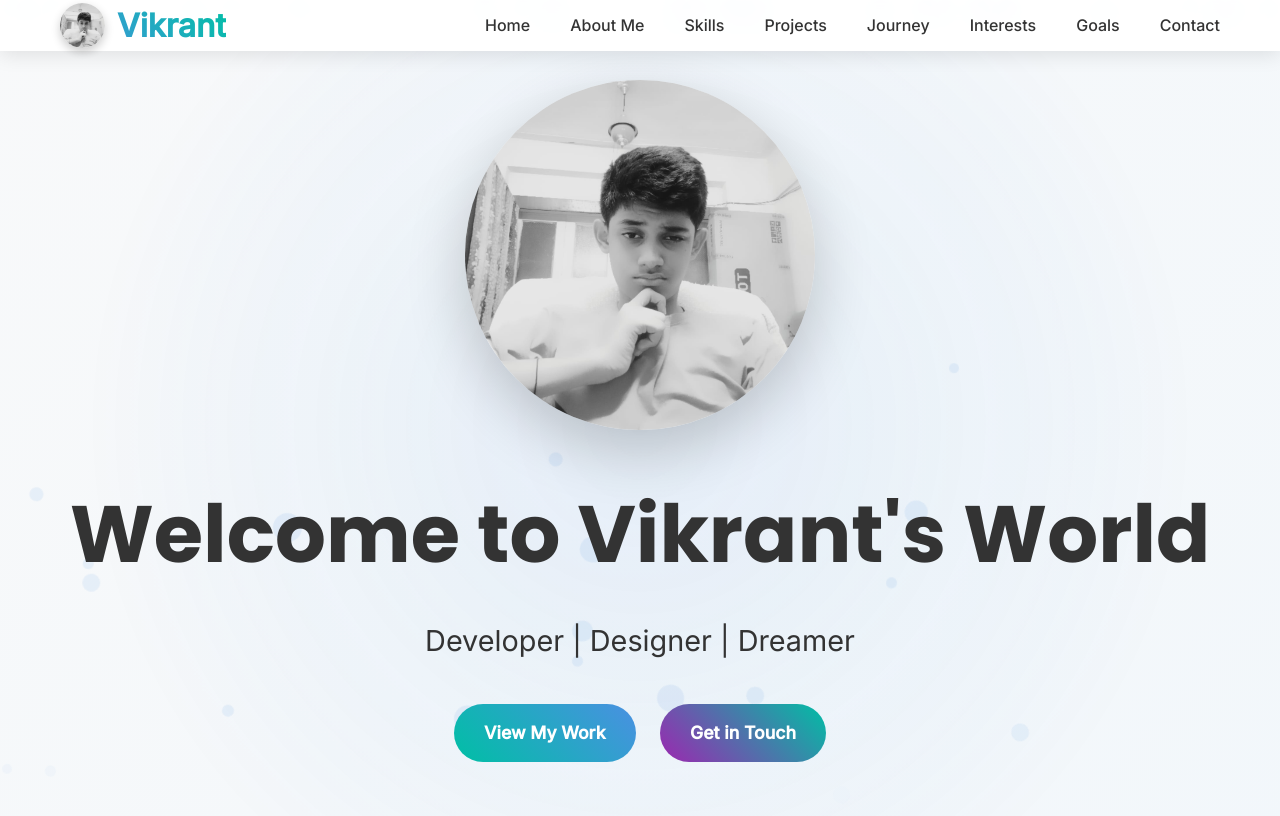
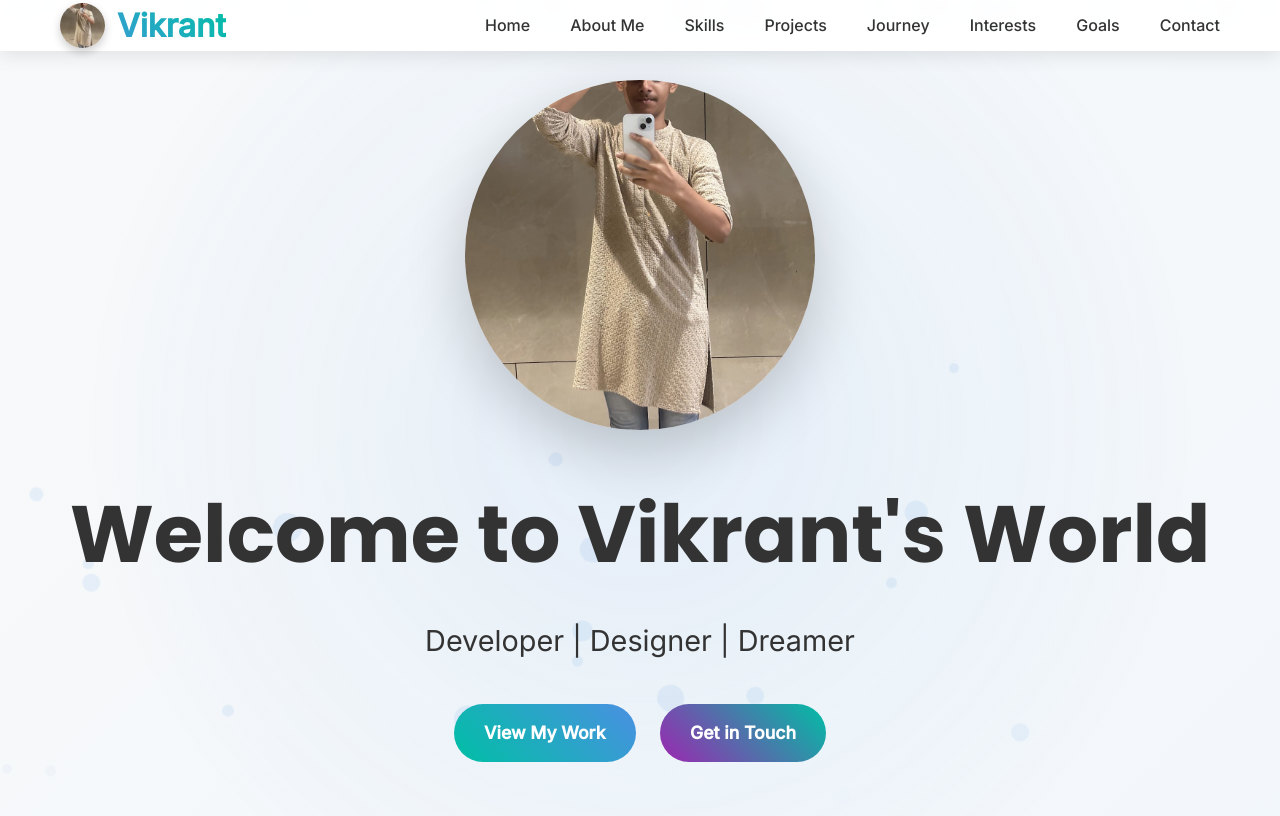
Before and after one commit to Vikrant1512-cloud/Vikrant, a plain HTML site: page index.html in a window 1280 px wide. Shown: the top 816 px of the page. Drawn offline with nearby package versions, Linux system fonts and the light colour scheme.

Commit message:
Update image references in index.html

```diff
--- a/index.html
+++ b/index.html
@@ -1,11 +1,11 @@
 <!DOCTYPE html>
 <html lang="en">
 <head>
-    <link rel="icon" type="image/png" href="IMG-20251206-WA0005.jpg">
+    <link rel="icon" type="image/png" href="IMG-20251206-WA0015.jpg">
     <meta charset="UTF-8">
     <meta name="viewport" content="width=device-width, initial-scale=1.0">
     <title>Vikrant's Personal Website</title>
-    <link rel="icon" type="image/png" href="IMG-20251206-WA0005.jpg">
+    <link rel="icon" type="image/png" href="IMG-20251206-WA0015.jpg">
     <link rel="preconnect" href="https://fonts.googleapis.com">
     <link rel="preconnect" href="https://fonts.gstatic.com" crossorigin>
     <link href="https://fonts.googleapis.com/css2?family=Inter:wght@400;500&family=Poppins:wght@400;600;700&display=swap" rel="stylesheet">
@@ -273,7 +273,7 @@
             width: 350px;
             height: 350px;
             border-radius: 50%;
-            background: url('IMG-20251206-WA0005.jpg') no-repeat center;
+            background: url('IMG-20251206-WA0015.jpg') no-repeat center;
             background-size: cover;
             margin: 0 auto 40px;
             box-shadow: 0 20px 60px rgba(0,0,0,0.2);
@@ -558,7 +558,7 @@
     <header>
         <nav class="container">
             <div class="logo">
-    <img src="IMG-20251206-WA0005.jpg" alt="Vikrant" class="header-photo"><span>Vikrant</span></div>
+    <img src="IMG-20251206-WA0015.jpg" alt="Vikrant" class="header-photo"><span>Vikrant</span></div>
             <ul class="nav-links" id="nav-links">
                 <li><a href="#hero">Home</a></li>
                 <li><a href="#about">About Me</a></li>
```
